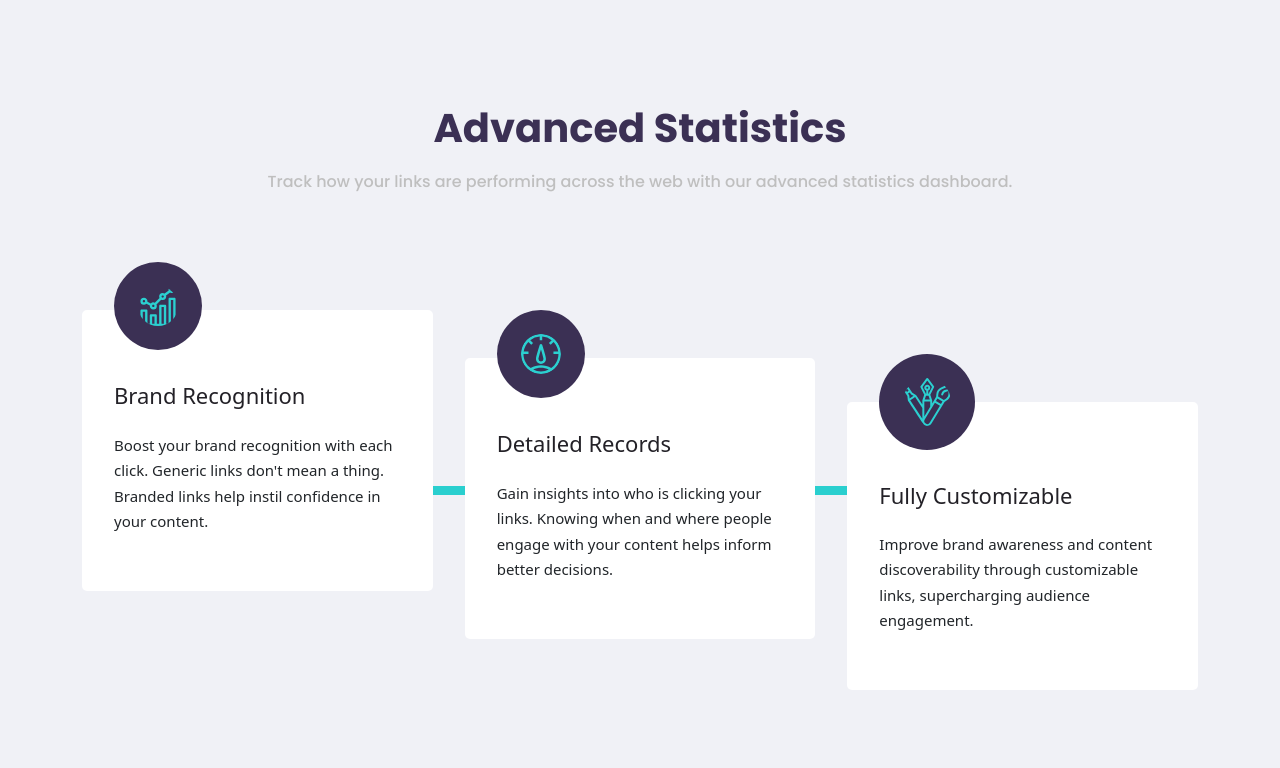
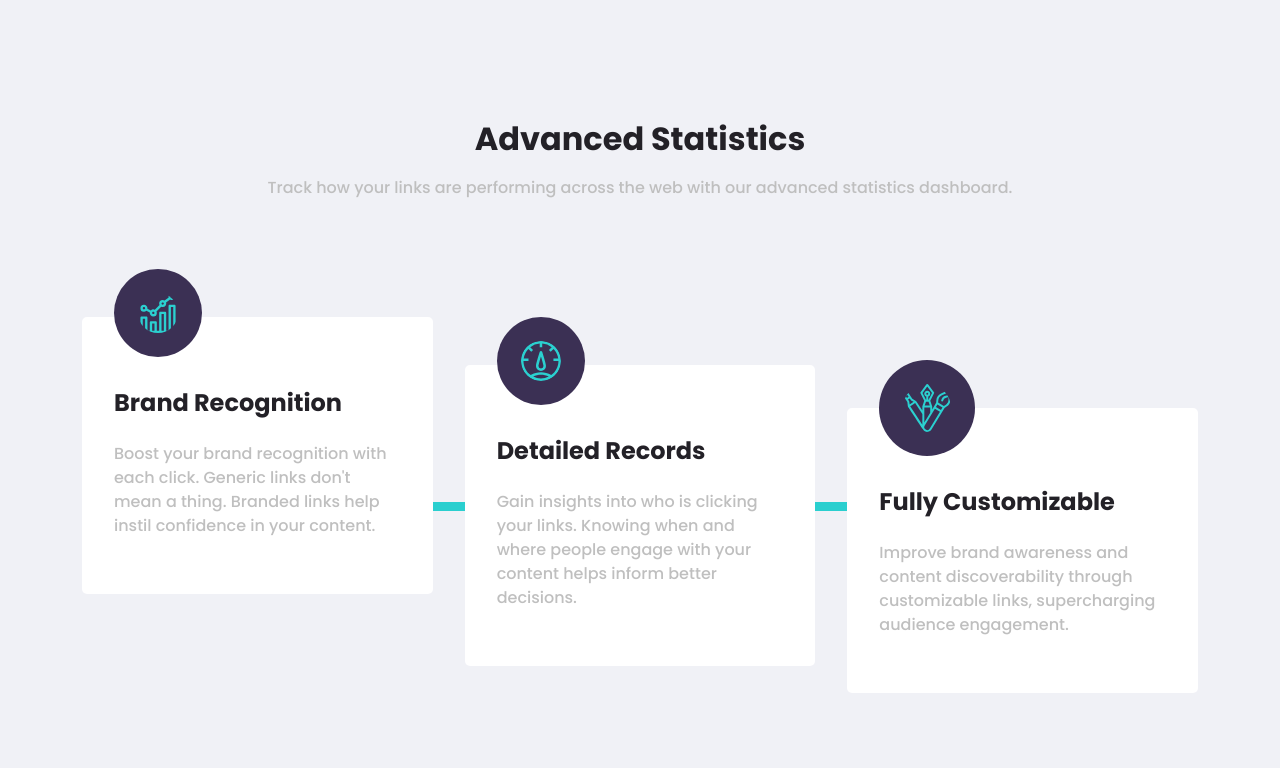
Before and after one commit to Samundra-github/URL-Shortening-API-Landing-Page, a plain HTML site: page index.html in a window 1280 px wide. Shown: the part 988-1756 px from the top of the page. Drawn offline with nearby package versions, Linux system fonts and the light colour scheme.

Commit message:
Add files via upload

```diff
--- a/Sass/main.scss
+++ b/Sass/main.scss
@@ -14,7 +14,7 @@ body {
 }
 
 .title {
-    color: $DarkViolet;
+    color: $VeryDarkViolet;
     font-weight: 700 !important;
     font-family: 'Poppins', sans-serif !important;
 }
@@ -76,7 +76,7 @@ li {
   .header__menu {
     display: flex;
     width: 100%;
-    padding: 3rem 10rem 2rem 10rem;
+    padding: 3rem 0;
     align-items: center;
     justify-content: space-between;
     gap: 2.5rem;
@@ -273,7 +273,7 @@ li {
   align-items: center;
   padding: 7.6rem 0 6.3rem 0;
 }
-.statistics__header h1 {
+.statistics__header h2 {
   padding-bottom: 10px;
   @extend .title;
 
@@ -308,14 +308,12 @@ li {
     border-radius: 50%;
     margin-top: -8rem;
   }
-  .detaills h2 {
+  .detaills h4 {
     margin-top: 1rem;
-    font-size: 22px;
-    color: $VeryDarkViolet;
+    @extend .title;
   }
   .detaills p {
-    font-size: 15px;
-    line-height: 1.7;
+    @extend .text;
   }
 
   .detaills:nth-child(2) {
--- a/index.html
+++ b/index.html
@@ -13,7 +13,7 @@
     </head>
     <body>
         <!--Navigation Bar-->
-        <header class="header">
+        <header class="header container">
             <nav class="header__menu">
                 <div class="header__links">
                         <img src="./images/logo.svg" alt="Shortly" />
@@ -78,7 +78,7 @@
             <div class="container">
                 <div class="content__statistics">
                     <div class="statistics__header">
-                        <h1>Advanced Statistics</h1>
+                        <h2>Advanced Statistics</h2>
                         <p>
                             Track how your links are performing across the web with our
                             advanced statistics dashboard.
@@ -87,7 +87,7 @@
                     <div class="statistics__detaills">
                         <div class="detaills">
                             <img src="./images/icon-brand-recognition.svg" alt="icon Recognition"/>
-                            <h2>Brand Recognition</h2>
+                            <h4>Brand Recognition</h4>
                             <p>
                                 Boost your brand recognition with each click. Generic links
                                 don't mean a thing. Branded links help instil confidence in your
@@ -97,7 +97,7 @@
 
                         <div class="detaills">
                             <img src="./images/icon-detailed-records.svg" alt="icon Records"/>
-                      <h2>Detailed Records</h2>
+                            <h4>Detailed Records</h4>
                             <p>
                                 Gain insights into who is clicking your links. Knowing when and
                                 where people engage with your content helps inform better
@@ -106,11 +106,8 @@
                         </div>
 
                         <div class="detaills">
-                      <img
-                        src="./images/icon-fully-customizable.svg"
-                        alt="icon Customizable"
-                      />
-                      <h2>Fully Customizable</h2>
+                            <img src="./images/icon-fully-customizable.svg" alt="icon Customizable"/>
+                            <h4>Fully Customizable</h4>
                             <p>
                                 Improve brand awareness and content discoverability through
                                 customizable links, supercharging audience engagement.
```
Also changed, not shown: Sass/main.css, 1 other file. Lines whose indentation alone changed are shown as unchanged.
